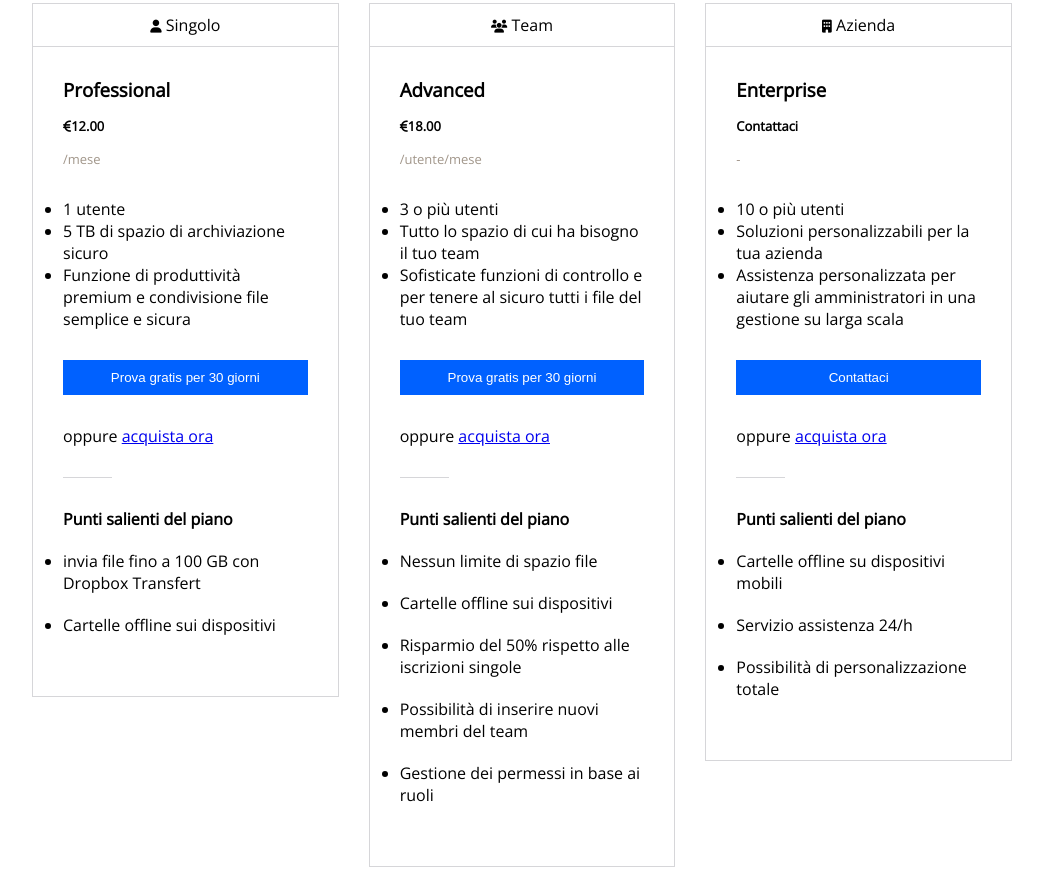
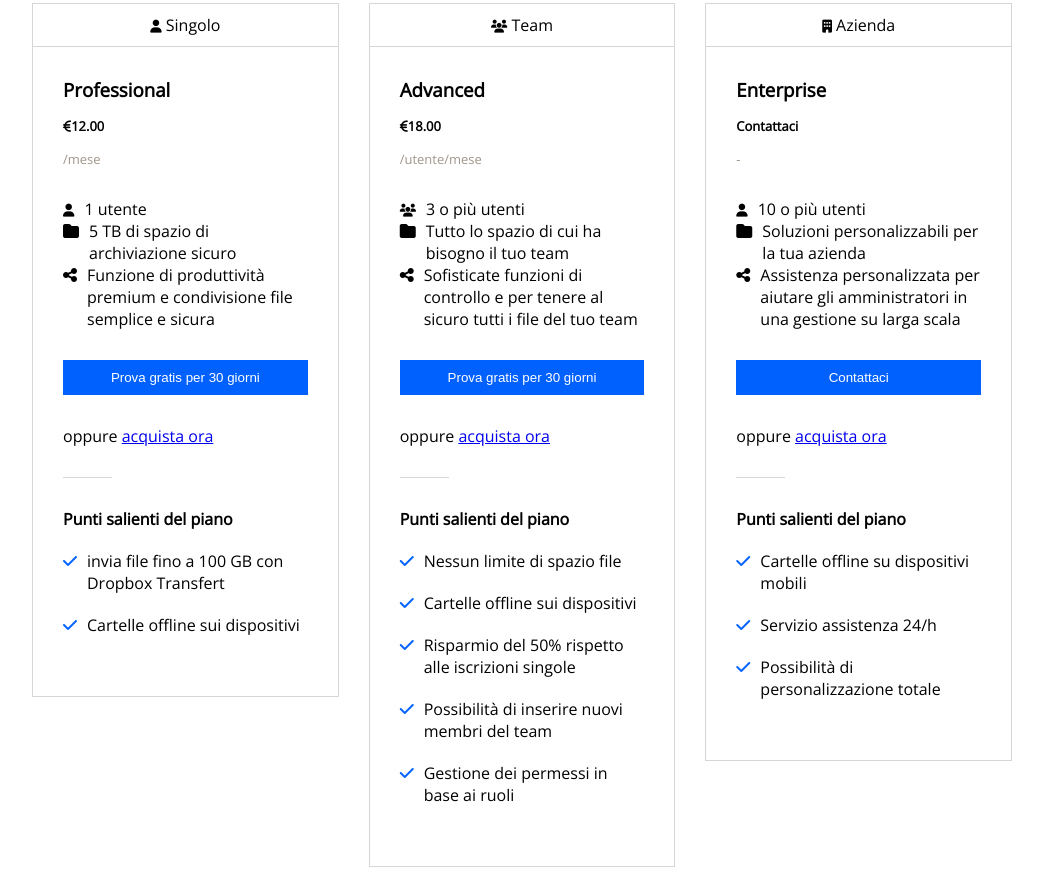
Before and after one commit to diruocco-aniellomarco/htmlcss-dropbox, a plain HTML site: page index.html in a window 1280 px wide. Shown: the part 946-1820 px from the top of the page, without its empty margins (118-1161 px from the left). Drawn offline with nearby package versions, Linux system fonts and the light colour scheme.

Commit message:
fix: list business plan

```diff
--- a/css/style.css
+++ b/css/style.css
@@ -12,7 +12,9 @@ html {
 .space-between {
     justify-content: space-between;
 }
-
+ul {
+    list-style: none;
+}
 .link_reset {
     text-decoration: none;
     color: currentColor;
@@ -121,10 +123,16 @@ header {
     column-gap:30px;
     flex-wrap: wrap;
     row-gap: 30px;
+    height: 100%;
+
 }
 
 .col-33 {
-    max-width: calc((100% / 3) - 20px);
+    flex-grow: 1;
+    flex-basis: 0;
+    display: flex;
+    flex-direction: column;
+
 }
 
 .col-max {
@@ -135,6 +143,15 @@ header {
     text-align: center;
     border: 1px solid #d6d6d9;
     padding:10px;
+}
+
+.list_bp {
+    display: flex;
+    gap:10px;
+    align-items: baseline;
+}
+.blu {
+    color:#0464ff;
 }
 
 .offer-details {
--- a/index.html
+++ b/index.html
@@ -86,9 +86,9 @@
                             <p>/mese</p>
                         </div>
                         <ul>
-                            <li>1 utente</li>
-                            <li>5 TB di spazio di archiviazione sicuro</li>
-                            <li>Funzione di produttività premium e condivisione file semplice e sicura</li>
+                            <li class="list_bp"><i class="fa-solid fa-user smal_icon"></i>1 utente</li>
+                            <li class="list_bp"><i class="fa-solid fa-folder"></i>5 TB di spazio di archiviazione sicuro</li>
+                            <li class="list_bp"><i class="fa-solid fa-share-nodes"></i>Funzione di produttività premium e condivisione file semplice e sicura</li>
                         </ul>
 
                         <button class="button_center">Prova gratis per 30 giorni</button>
@@ -99,8 +99,8 @@
                         <div class="benefit_list">
                             <h4>Punti salienti del piano</h4>
                             <ul>
-                                <li>invia file fino a 100 GB con Dropbox Transfert</li>
-                                <li>Cartelle offline sui dispositivi</li>
+                                <li class="list_bp"><i class="fa-solid fa-check blu"></i>invia file fino a 100 GB con Dropbox Transfert</li>
+                                <li class="list_bp"><i class="fa-solid fa-check blu"></i>Cartelle offline sui dispositivi</li>
                             </ul>
                         </div>
                     </div>
@@ -116,9 +116,9 @@
                             <p>/utente/mese</p>
                         </div>
                             <ul>
-                                <li>3 o più utenti</li>
-                                <li>Tutto lo spazio di cui ha bisogno il tuo team</li>
-                                <li>Sofisticate funzioni di controllo e per tenere al sicuro tutti i file del tuo team</li>
+                                <li class="list_bp"><i class="fa-solid fa-users smal_icon"></i>3 o più utenti</li>
+                                <li class="list_bp"><i class="fa-solid fa-folder"></i>Tutto lo spazio di cui ha bisogno il tuo team</li>
+                                <li class="list_bp"><i class="fa-solid fa-share-nodes"></i>Sofisticate funzioni di controllo e per tenere al sicuro tutti i file del tuo team</li>
                             </ul>
                         <button class="button_center">Prova gratis per 30 giorni</button>
 
@@ -130,11 +130,11 @@
                             <h4>Punti salienti del piano</h4>
 
                             <ul>
-                                <li>Nessun limite di spazio file</li>
-                                <li>Cartelle offline sui dispositivi</li>
-                                <li>Risparmio del 50% rispetto alle iscrizioni singole</li>
-                                <li>Possibilità di inserire nuovi membri del team</li>
-                                <li>Gestione dei permessi in base ai ruoli</li>
+                                <li class="list_bp"><i class="fa-solid fa-check blu"></i>Nessun limite di spazio file</li>
+                                <li class="list_bp"><i class="fa-solid fa-check blu"></i>Cartelle offline sui dispositivi</li>
+                                <li class="list_bp"><i class="fa-solid fa-check blu"></i>Risparmio del 50% rispetto alle iscrizioni singole</li>
+                                <li class="list_bp"><i class="fa-solid fa-check blu"></i>Possibilità di inserire nuovi membri del team</li>
+                                <li class="list_bp"><i class="fa-solid fa-check blu"></i>Gestione dei permessi in base ai ruoli</li>
                             </ul>
                     </div>
                     </div>
@@ -149,9 +149,9 @@
                             <p>-</p>
                         </div>
                             <ul>
-                                <li>10 o più utenti</li>
-                                <li>Soluzioni personalizzabili per la tua azienda</li>
-                                <li>Assistenza personalizzata per aiutare gli amministratori in una gestione su larga scala</li>
+                                <li class="list_bp"><i class="fa-solid fa-user smal_icon"></i>10 o più utenti</li>
+                                <li class="list_bp"><i class="fa-solid fa-folder"></i>Soluzioni personalizzabili per la tua azienda</li>
+                                <li class="list_bp"><i class="fa-solid fa-share-nodes"></i>Assistenza personalizzata per aiutare gli amministratori in una gestione su larga scala</li>
                             </ul>
                         <button class="button_center">Contattaci</button>
 
@@ -161,9 +161,9 @@
                         <div class="benefit_list">
                             <h4>Punti salienti del piano</h4>
                             <ul>
-                                <li>Cartelle offline su dispositivi mobili</li>
-                                <li>Servizio assistenza 24/h </li>
-                                <li>Possibilità di personalizzazione totale</li>
+                                <li class="list_bp"><i class="fa-solid fa-check blu"></i>Cartelle offline su dispositivi mobili</li>
+                                <li class="list_bp"><i class="fa-solid fa-check blu"></i>Servizio assistenza 24/h </li>
+                                <li class="list_bp"><i class="fa-solid fa-check blu"></i>Possibilità di personalizzazione totale</li>
                             </ul>
                         </div>
                     </div>
```
